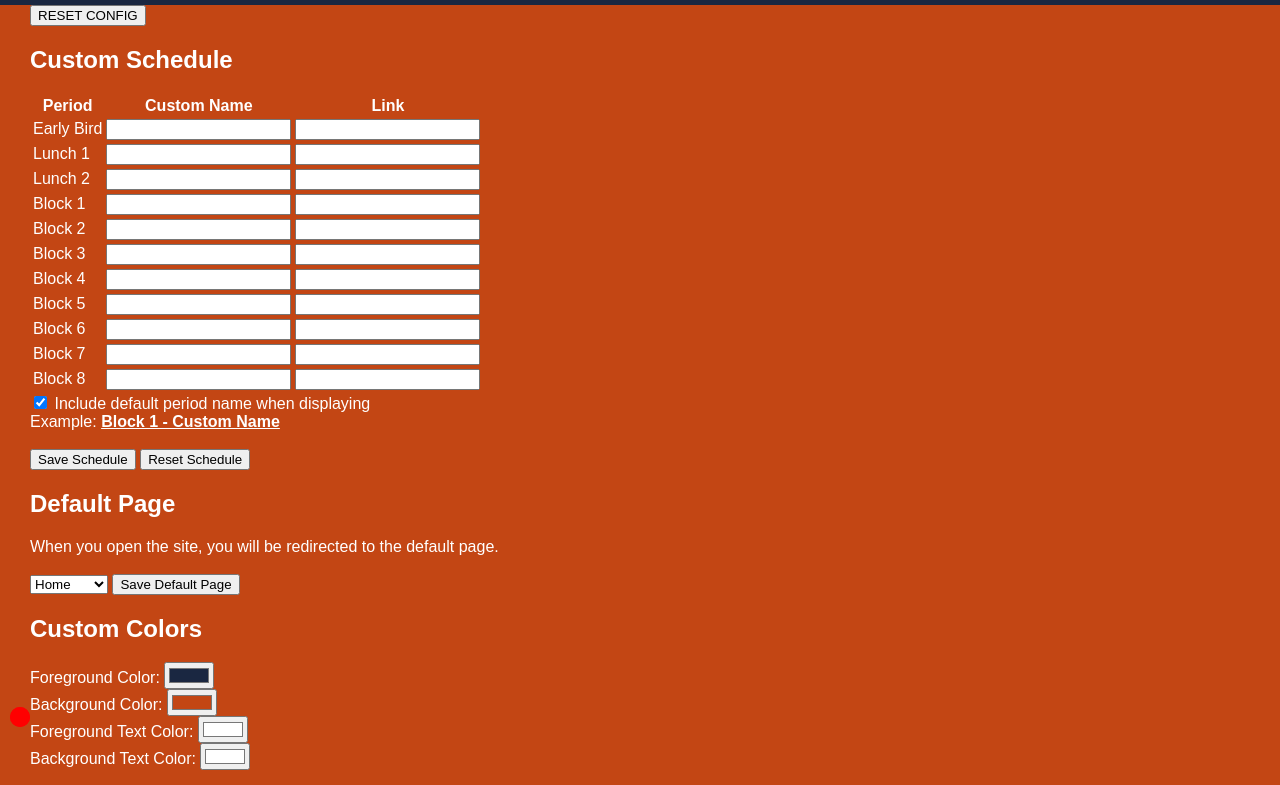
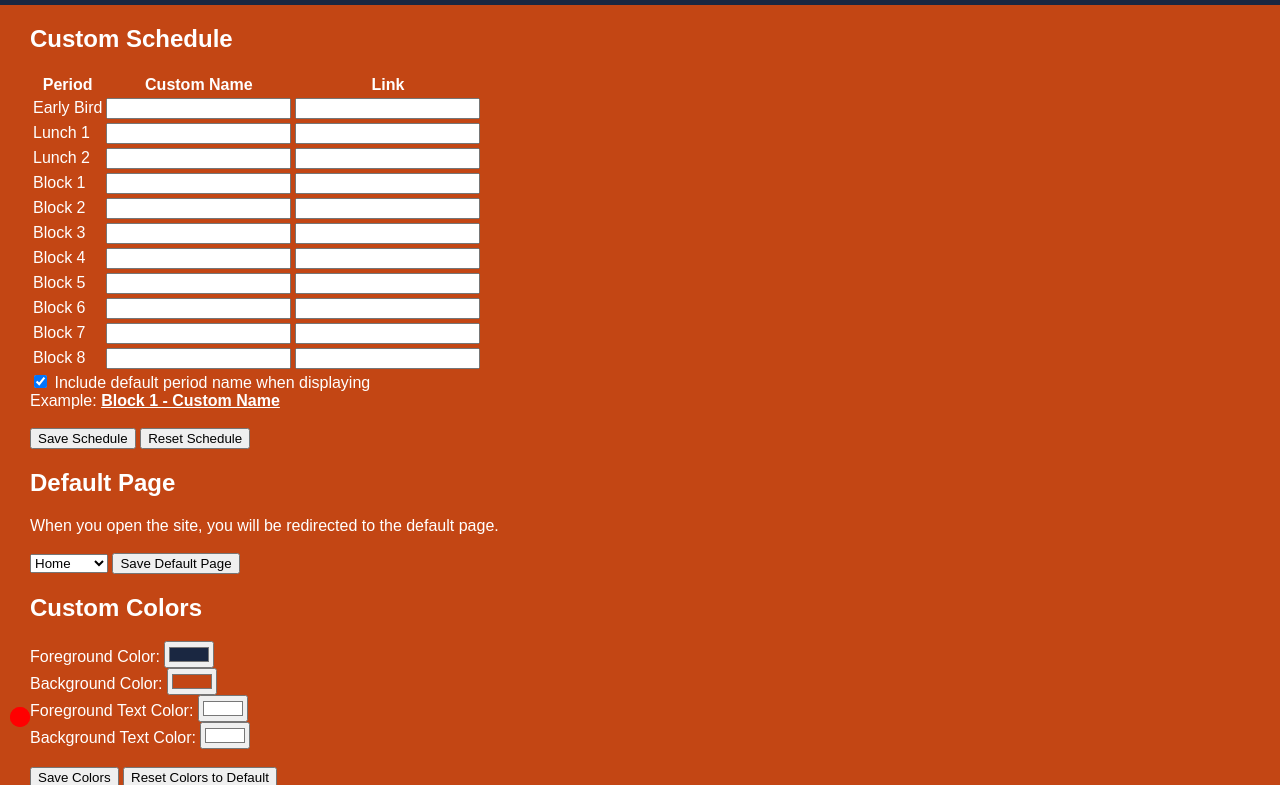
Before and after one commit to codeths/ethsbell-rewrite, a website: page frontend/config/index.html in a window 1280 px wide. Shown: the part 63-848 px from the top of the page. Drawn offline with nearby package versions, Linux system fonts and the light colour scheme; files that its build step writes are made by us from their sources; files whose address does not match are found by name.

Commit message:
Remove button

```diff
--- a/frontend/config/index.html
+++ b/frontend/config/index.html
@@ -14,7 +14,6 @@
 <body class="background-color">
 	<include src="include/navbar.html"></include>
 	<div class="background">
-		<button id="reset">RESET CONFIG</button>
 		<h2>Custom Schedule</h2>
 		<table>
 			<thead>
```
